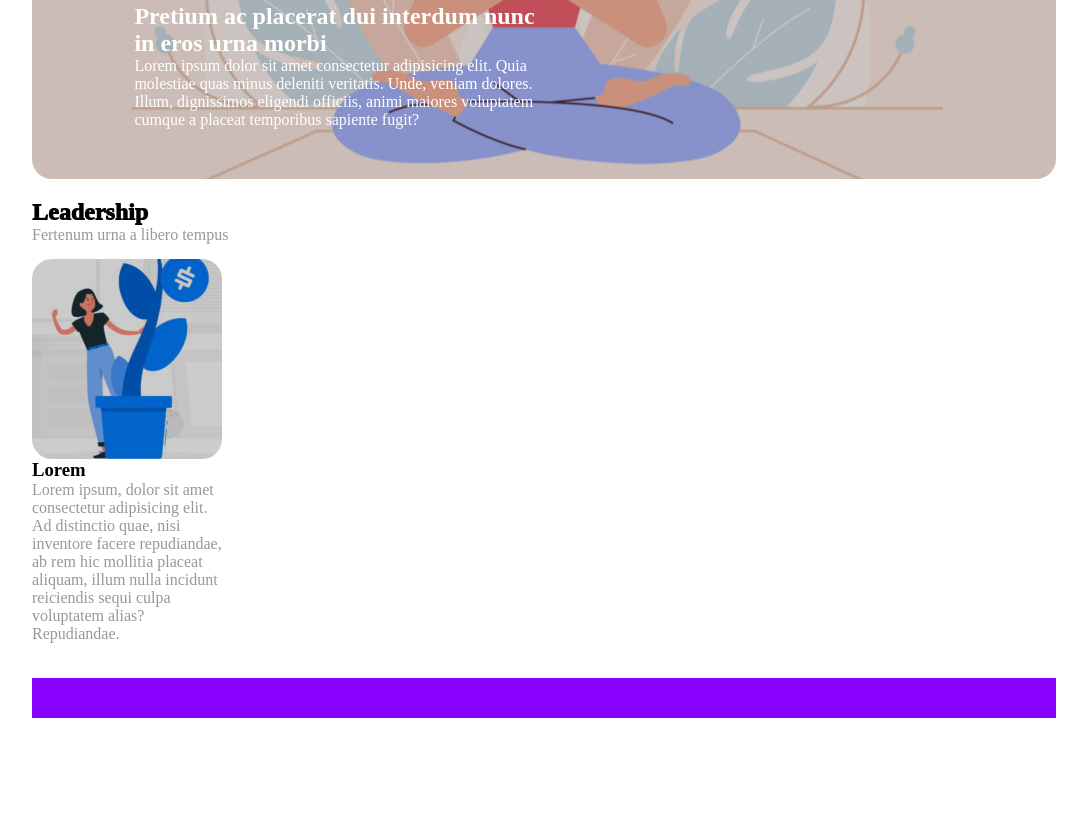
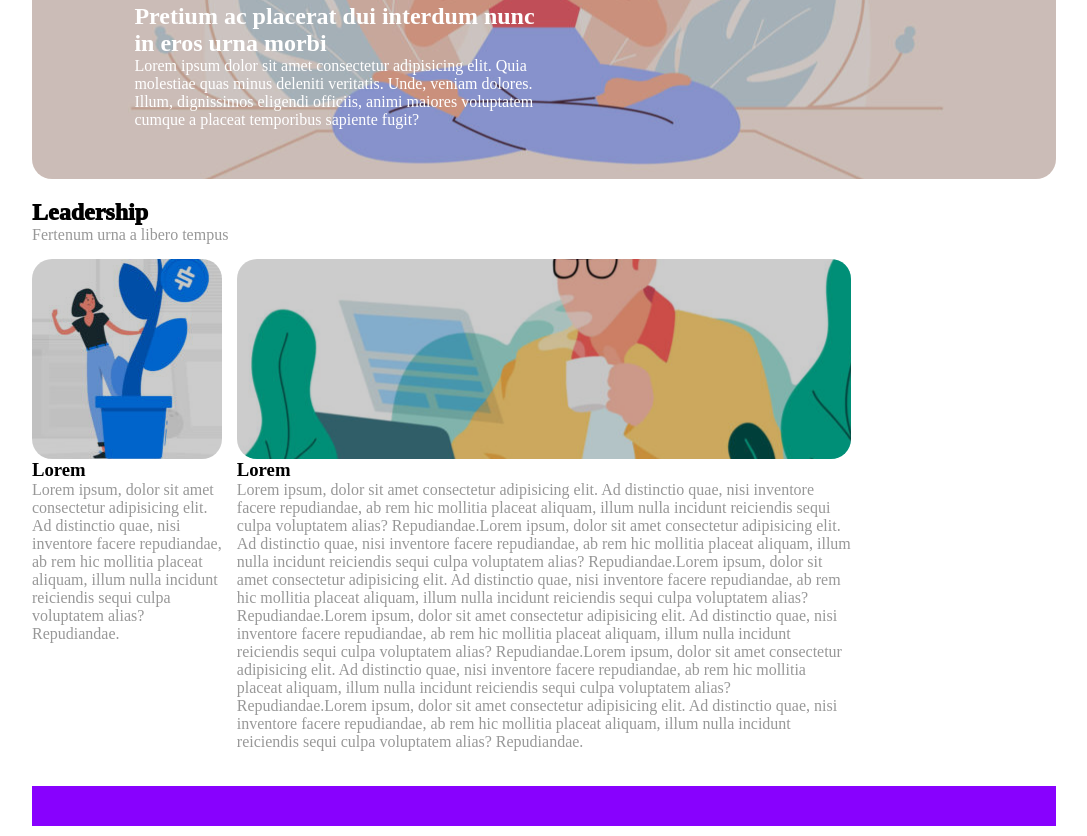
Before and after one commit to Paletta90/htmlcss-wp, a plain HTML site: page index.html in a window 1280 px wide. Shown: the part 476-1312 px from the top of the page, without its empty margins (96-1183 px from the left). Before the commit the page ends 1204 px from the top, so only its background shows below. Drawn offline with Linux system fonts and the light colour scheme.

Commit message:
Realizzo blocco di Centro

```diff
--- a/asset/css/style.css
+++ b/asset/css/style.css
@@ -88,10 +88,18 @@ footer{
 .container-bg{
     width: 100%;
     height: 200px;
+}
+.bg-left{
     background-image: url("../img/img-1.jpg");
     background-position: center;
     border-radius: 20px;
 }
+.bg-center{
+    background-image: url("../img/banner-2.jpg");
+    background-position: center;
+    border-radius: 20px;
+}
+
 .block-float{
     width: 100%;
     height: 100%;
@@ -116,7 +124,7 @@ footer{
     float: left;
 }
 
-.block-center,
+
 .block-right{
     background-color:#abcfe7 ;
 }
--- a/index.html
+++ b/index.html
@@ -75,17 +75,42 @@
 
                     <!-- Blocco di Sinistra -->
                     <div class="block-left">
-                        <div class="container-bg">
+                        <div class="container-bg bg-left">
                             <div class="opacity"></div>
                         </div>
                         <h3>Lorem</h3>
-                        <p class="f-grey">Lorem ipsum, dolor sit amet consectetur adipisicing elit. Ad distinctio quae, nisi inventore
+                        <p class="f-grey">Lorem ipsum, dolor sit amet consectetur adipisicing elit. Ad distinctio quae,
+                            nisi inventore
                             facere repudiandae, ab rem hic mollitia placeat aliquam, illum nulla incidunt reiciendis
                             sequi culpa voluptatem alias? Repudiandae.</p>
                     </div>
 
                     <!-- Blocco di Centro -->
-                    <div class="block-center"></div>
+                    <div class="block-center">
+                        <div class="container-bg bg-center">
+                            <div class="opacity"></div>
+                        </div>
+                        <h3>Lorem</h3>
+                        <p class="f-grey">Lorem ipsum, dolor sit amet consectetur adipisicing elit. Ad distinctio quae,
+                            nisi inventore
+                            facere repudiandae, ab rem hic mollitia placeat aliquam, illum nulla incidunt reiciendis
+                            sequi culpa voluptatem alias? Repudiandae.Lorem ipsum, dolor sit amet consectetur adipisicing elit. Ad distinctio quae,
+                            nisi inventore
+                            facere repudiandae, ab rem hic mollitia placeat aliquam, illum nulla incidunt reiciendis
+                            sequi culpa voluptatem alias? Repudiandae.Lorem ipsum, dolor sit amet consectetur adipisicing elit. Ad distinctio quae,
+                            nisi inventore
+                            facere repudiandae, ab rem hic mollitia placeat aliquam, illum nulla incidunt reiciendis
+                            sequi culpa voluptatem alias? Repudiandae.Lorem ipsum, dolor sit amet consectetur adipisicing elit. Ad distinctio quae,
+                            nisi inventore
+                            facere repudiandae, ab rem hic mollitia placeat aliquam, illum nulla incidunt reiciendis
+                            sequi culpa voluptatem alias? Repudiandae.Lorem ipsum, dolor sit amet consectetur adipisicing elit. Ad distinctio quae,
+                            nisi inventore
+                            facere repudiandae, ab rem hic mollitia placeat aliquam, illum nulla incidunt reiciendis
+                            sequi culpa voluptatem alias? Repudiandae.Lorem ipsum, dolor sit amet consectetur adipisicing elit. Ad distinctio quae,
+                            nisi inventore
+                            facere repudiandae, ab rem hic mollitia placeat aliquam, illum nulla incidunt reiciendis
+                            sequi culpa voluptatem alias? Repudiandae.</p>
+                    </div>
                     <!-- Blocco di destra -->
                     <div class="block-right"></div>
                 </div>
```
